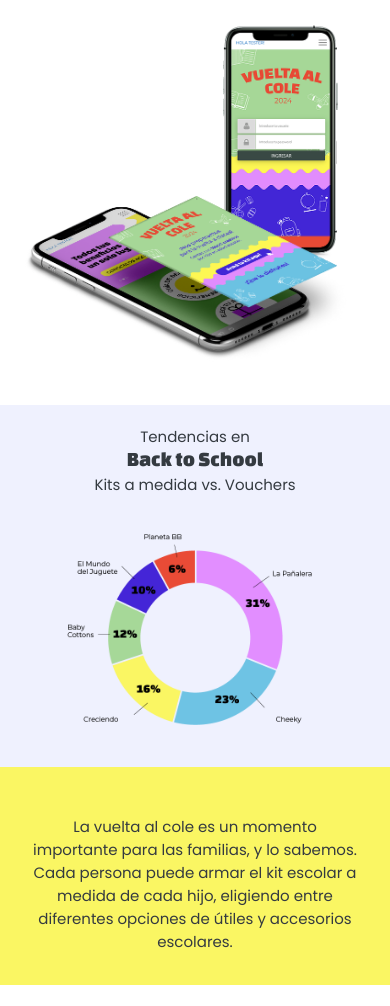
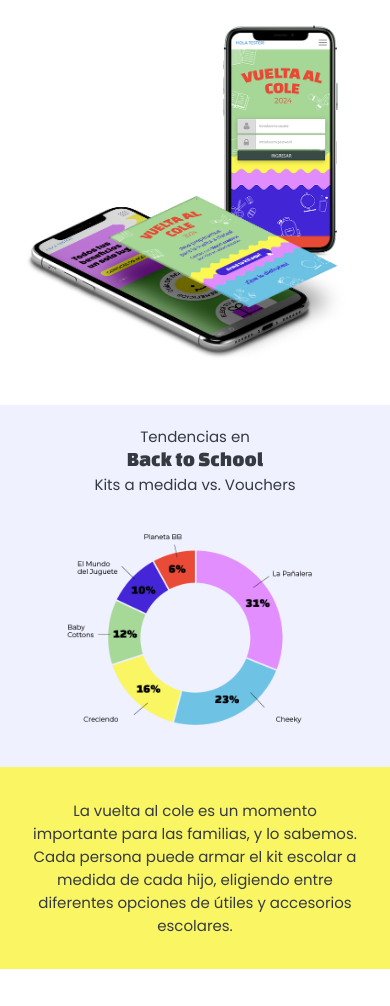
Before and after one commit to melicasasco/the-new-people-experience, a plain HTML site: page sections/bts.html in a window 390 px wide. Shown: the part 94-1100 px from the top of the page. Drawn offline with nearby package versions, Linux system fonts and the light colour scheme.

Commit message:
fix css section container

```diff
--- a/styles.css
+++ b/styles.css
@@ -595,7 +595,7 @@
   } .bts-section--text{
     padding: 2rem!important;
   } .bts-section--container{
-    padding-top: 1rem;
+    padding-top: 0rem;
   }
   .section__1 {
     flex-direction: column;
```
